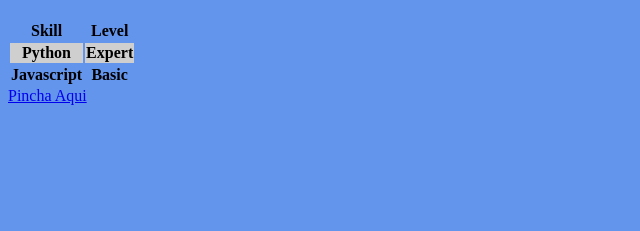
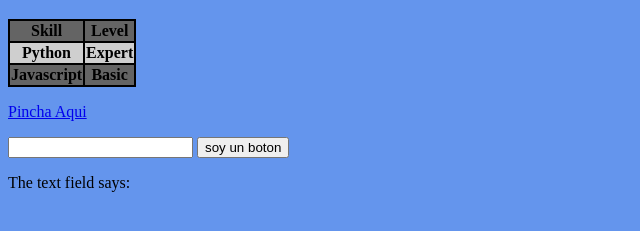
Before and after one commit to ElcostaGH/elcostagh, a plain HTML site: page index.html in a window 1280 px wide. Shown: the part 73-304 px from the top of the page, without its empty margins (0-640 px from the left). Drawn offline with Linux system fonts and the light colour scheme.

Commit message:
added button and javascript for text input

```diff
--- a/index.html
+++ b/index.html
@@ -5,6 +5,7 @@
   <meta name="viewport" content="width=device-width, initial-scale=1.0">
   <title>Jose Costa</title>
   <link href="styles.css" rel="stylesheet" type="text/css"></link>
+  <script src="script.js"></script>
 </head>
 <body>
   <h1>My Website</h1>
@@ -22,6 +23,9 @@
       <th>Basic</th>
     </tr>
   </table>
-  <a href="https://www.youtube.com">Pincha Aqui</a>
+  <p><a href="https://www.youtube.com">Pincha Aqui</a></p>
+  <input type="text" id="input">
+  <button type="button" onclick="getInput()">soy un boton</button>
+  <p>The text field says: <a id="result"></a></p>
 </body>
 </html>
--- /dev/null
+++ b/script.js
@@ -0,0 +1,4 @@
+function getInput() {
+    input = document.getElementById("input").value
+    document.getElementById("result").innerHTML = input
+}
--- a/styles.css
+++ b/styles.css
@@ -8,6 +8,13 @@ body {
     background-color: cornflowerblue;
 }
 
+table {
+    background-color: black;
+}
 tr:nth-child(even) {
     background-color: rgb(207, 207, 207);
 }
+
+tr:nth-child(odd) {
+    background-color: rgb(100, 100, 100);
+}
```
